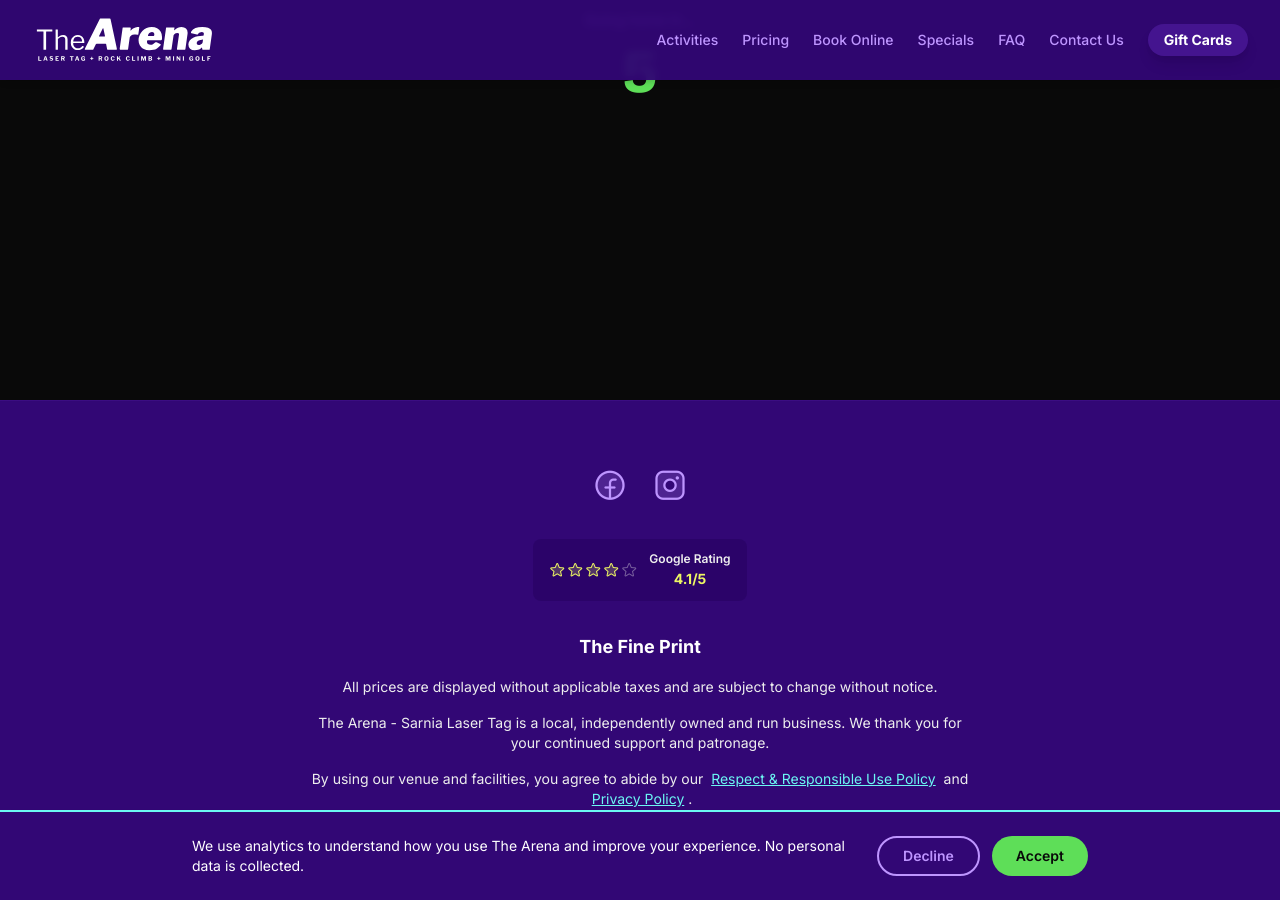
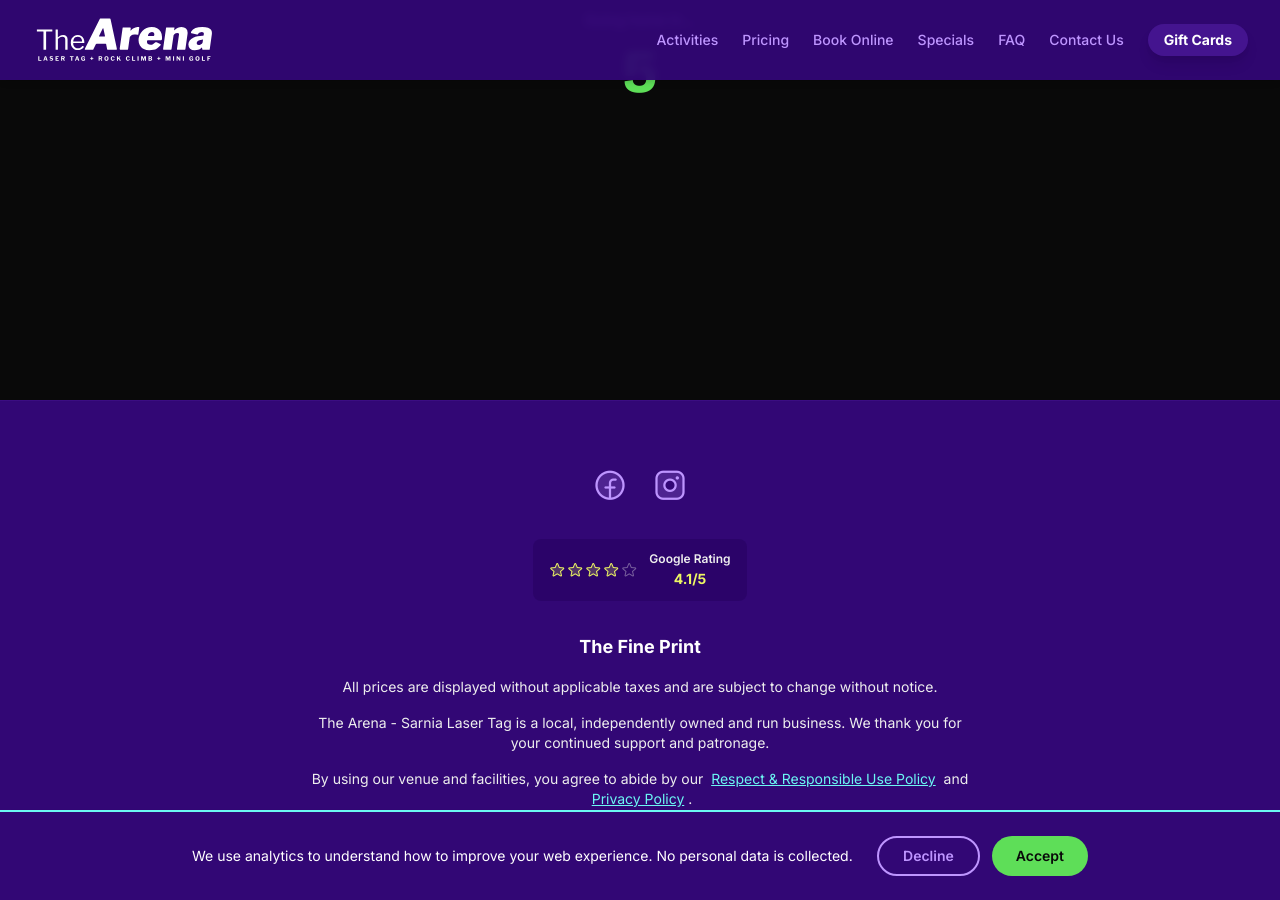
Before and after one commit to sarnialasertag/sarnialasertag.github.io, a Jekyll site: the page built from thankyou.html, in a window 1280 px wide and 900 px high, scrolled down 580 px. Built offline with Jekyll 4.4.1, drawn with Linux system fonts in a browser that asks for light colours; nearby versions of some CDN libraries.

Commit message:
Update default.html

```diff
--- a/_layouts/default.html
+++ b/_layouts/default.html
@@ -440,7 +440,7 @@
         <div class="max-w-4xl mx-auto flex flex-col sm:flex-row items-start sm:items-center justify-between gap-4">
             <div class="flex-1">
                 <p class="text-arena-white text-sm">
-                    We use analytics to understand how you use The Arena and improve your experience. No personal data is collected.
+                    We use analytics to understand how to improve your web experience. No personal data is collected.
                 </p>
             </div>
             <div class="flex gap-3 whitespace-nowrap">
```
